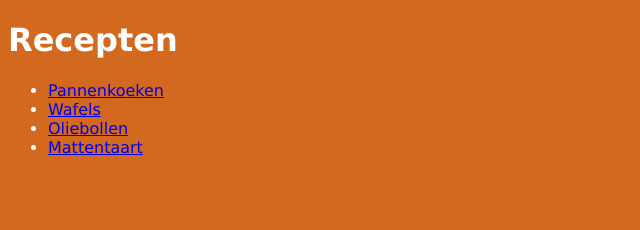
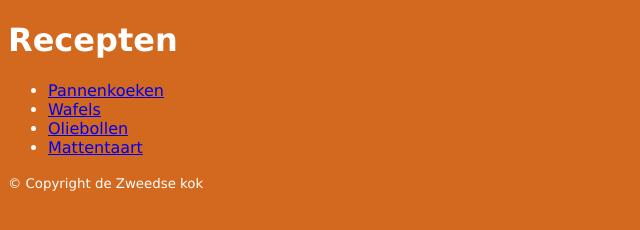
Before and after one commit to petrusw/recepten, a plain HTML site: page index.html in a window 1280 px wide. Shown: the whole page, without its empty margins (0-640 px from the left). Drawn offline with Linux system fonts and the light colour scheme; files that its build step writes are made by us from their sources.

Commit message:
met de zweedse kok

```diff
--- a/index.html
+++ b/index.html
@@ -15,5 +15,6 @@
             <li><a href="mattentaart.html">Mattentaart</a></li>
 		</ul>
 	</nav>
+    <footer><small>&copy; Copyright de Zweedse kok</small></footer>
 </body>
 </html>
```
